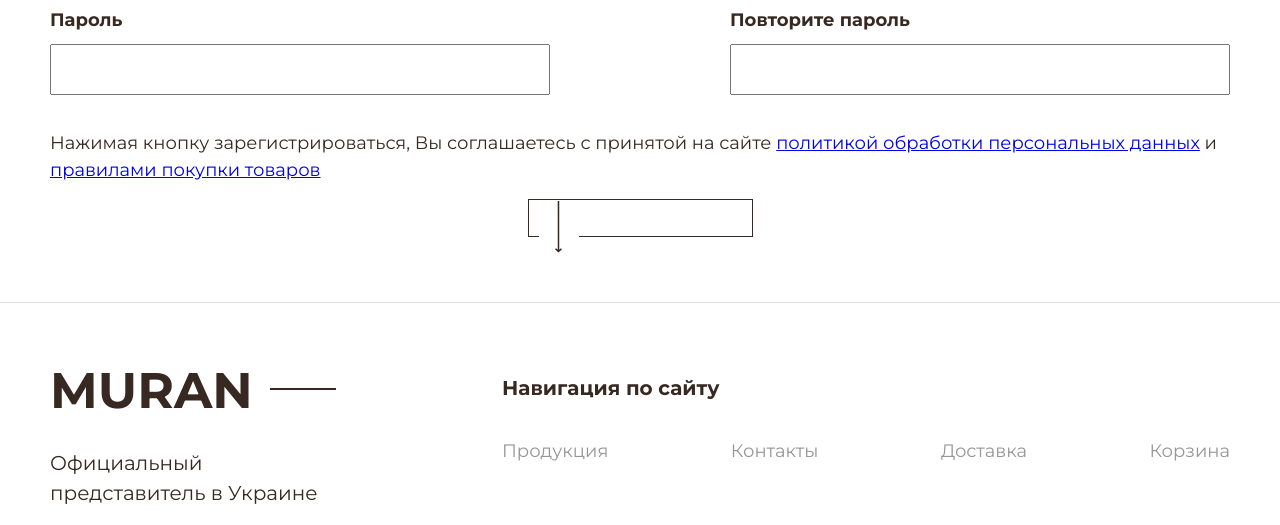
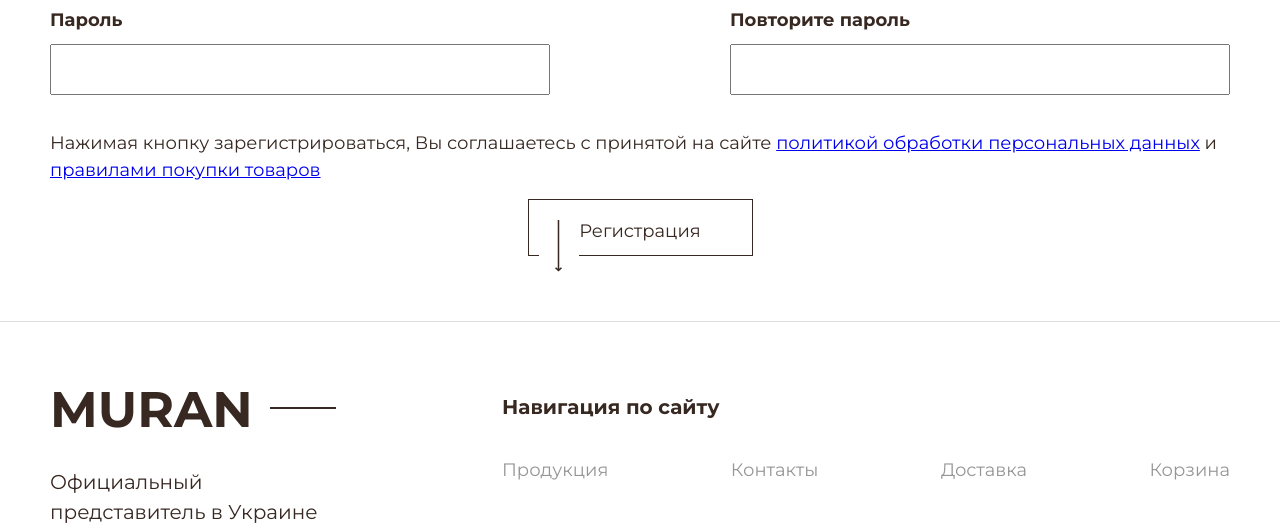
Before and after one commit to Alaya95/vitaminika, a plain HTML site: page register.html in a window 1280 px wide. Shown: the part 801-1326 px from the top of the page. Drawn offline with Linux system fonts and the light colour scheme.

Commit message:
Добавлено текст для кнопки в форме регистрации

```diff
--- a/register.html
+++ b/register.html
@@ -162,7 +162,7 @@
                         <!-- ссылка на договор о правилах покупки товаров -->
                         <a href="#">правилами покупки товаров</a>
                         </p>
-                        <button class="button popup-link" type="submit"></button>
+                        <button class="button popup-link" type="submit">Регистрация</button>
                     </div>
 
                 </form>
```
